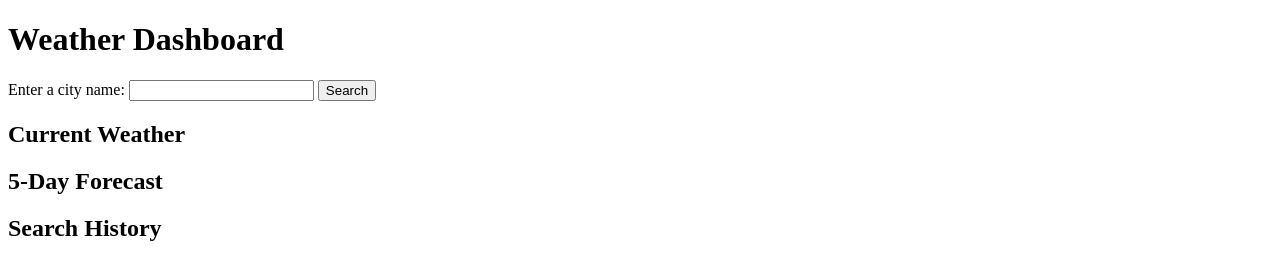
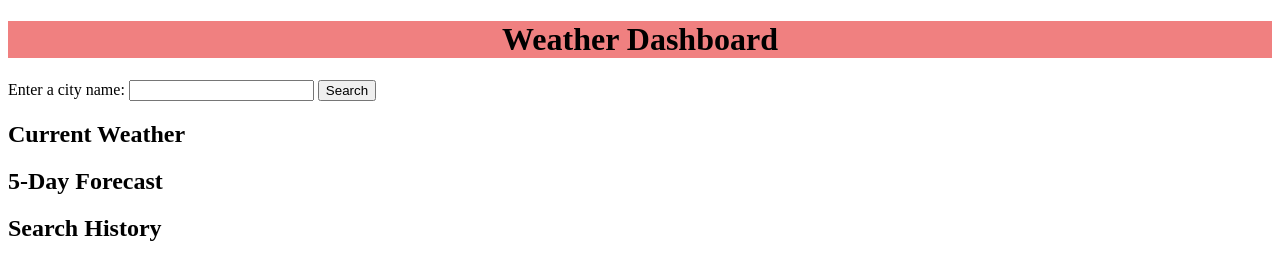
Before and after one commit to kajianpulenthirasingam/weather-dashboard, a plain HTML site: page index.html in a window 1280 px wide. Drawn offline with Linux system fonts and the light colour scheme.

Commit message:
Added a background color for title

```diff
--- a/index.html
+++ b/index.html
@@ -3,6 +3,7 @@
   <head>
     <meta charset="UTF-8" />
     <meta name="viewport" content="width=device-width, initial-scale=1.0" />
+    <link rel="stylesheet" type="text/css" href="style.css">
     <title>Weather Dashboard</title>
   </head>
   <body>
--- a/style.css
+++ b/style.css
@@ -0,0 +1,4 @@
+h1{
+    text-align: center;
+    background-color: lightcoral;
+}
```
